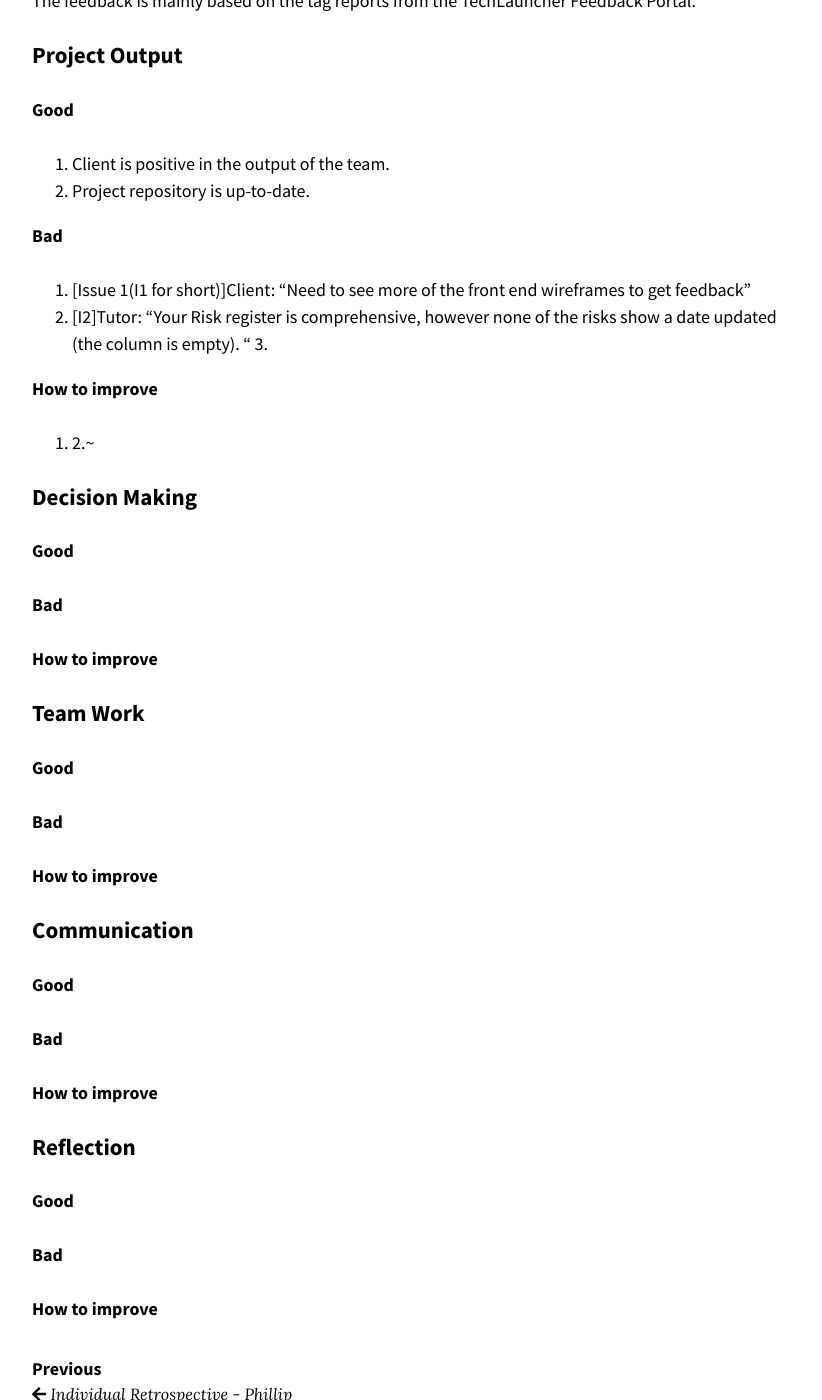
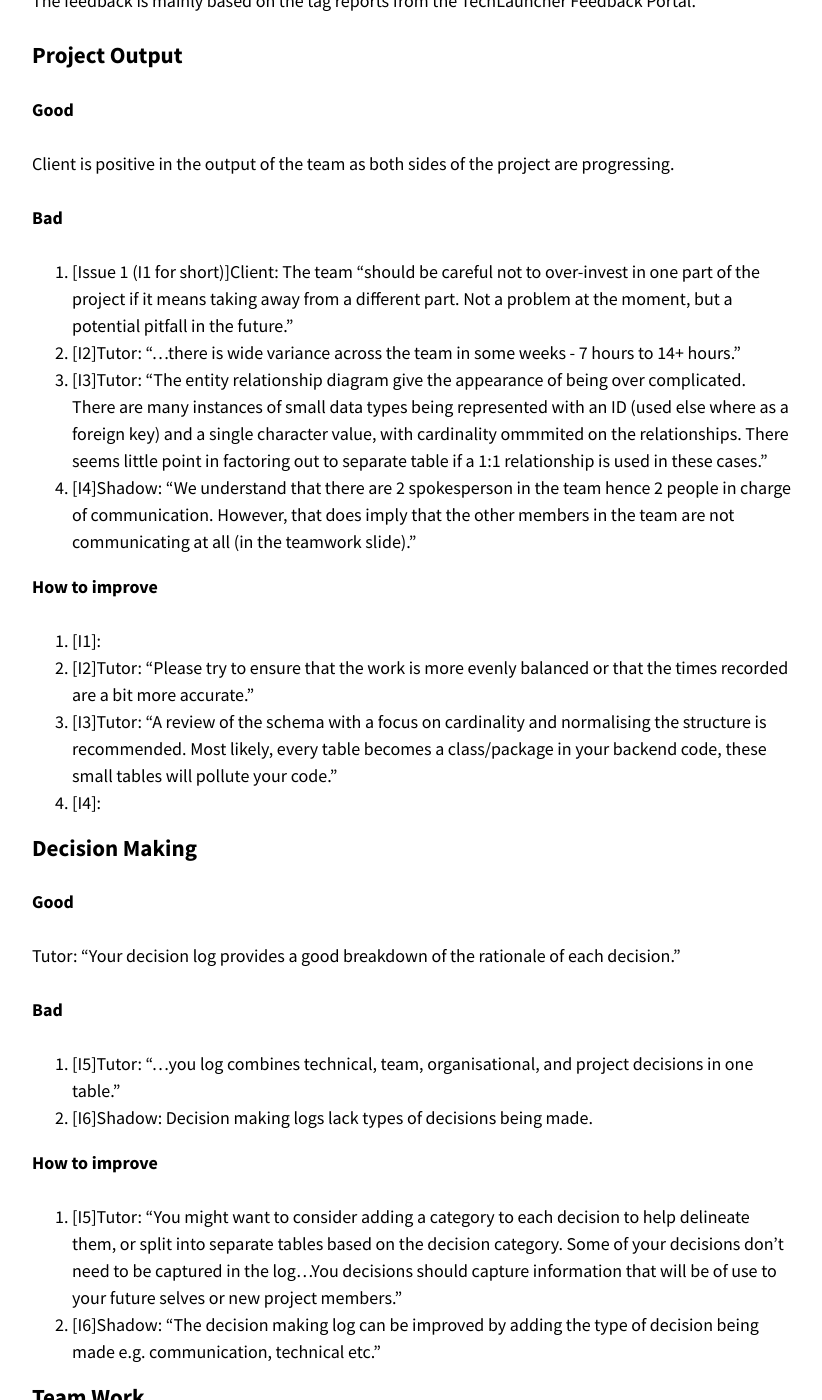
Before and after one commit to optofab/optofab.github.io, a Jekyll site: the page built from _retrospectives/2021-09-20-Retrospective-Audit-2-Semester2.md, in a window 1280 px wide and 1400 px high, scrolled down 1442 px. Shown: the whole window, without its empty margins (343-1165 px from the left). Built offline with Jekyll 4.4.1, drawn with Linux system fonts in a browser that asks for light colours; nearby versions of some CDN libraries; emoji names are drawn with the system emoji font; some of the changed text lies outside the part shown.

Commit message:
update retrospective based on tag reports for next team meeting discussion

```diff
--- a/_retrospectives/2021-09-20-Retrospective-Audit-2-Semester2.md
+++ b/_retrospectives/2021-09-20-Retrospective-Audit-2-Semester2.md
@@ -36,33 +36,47 @@ The feedback is mainly based on the tag reports from the TechLauncher Feedback P
 
 **Good**
 
-1. Client is positive in the output of the team.
-2. Project repository is up-to-date.
+Client is positive in the output of the team as both sides of the project are progressing.
 
 **Bad**
 
-1. [Issue 1(I1 for short)]Client: "Need to see more of the front end wireframes to get feedback"
-2. [I2]Tutor: "Your Risk register is comprehensive, however none of the risks show a date updated (the column is empty). "
-3.
+1. [Issue 1 (I1 for short)]Client: The team "should be careful not to over-invest in one part of the project if it means taking away from a different part. Not a problem at the moment, but a potential pitfall in the future."
+2. [I2]Tutor: "...there is wide variance across the team in some weeks - 7 hours to 14+ hours."
+3. [I3]Tutor: "The entity relationship diagram give the appearance of being over complicated. There are many instances of small data types being represented with an ID (used else where as a foreign key) and a single character value, with cardinality ommmited on the relationships. There seems little point in factoring out to separate table if a 1:1 relationship is used in these cases."
+4. [I4]Shadow: "We understand that there are 2 spokesperson in the team hence 2 people in charge of communication. However, that does imply that the other members in the team are not communicating at all (in the teamwork slide)."
 
 **How to improve**
 
-1. [I1]: The team's been interacting with client during the teaching break to show both the front-end design in high profile prototype and the back-end design. [Status: ]
-   2.~
+1. [I1]:
+2. [I2]Tutor: "Please try to ensure that the work is more evenly balanced or that the times recorded are a bit more accurate."
+3. [I3]Tutor: "A review of the schema with a focus on cardinality and normalising the structure is recommended. Most likely, every table becomes a class/package in your backend code, these small tables will pollute your code."
+4. [I4]:
 
 ### Decision Making
 
 **Good**
 
+Tutor: "Your decision log provides a good breakdown of the rationale of each decision."
+
 **Bad**
 
+1. [I5]Tutor: "...you log combines technical, team, organisational, and project decisions in one table."
+2. [I6]Shadow: Decision making logs lack types of decisions being made.
+
 **How to improve**
+
+1. [I5]Tutor: "You might want to consider adding a category to each decision to help delineate them, or split into separate tables based on the decision category. Some of your decisions don’t need to be captured in the log...You decisions should capture information that will be of use to your future selves or new project members."
+2. [I6]Shadow: "The decision making log can be improved by adding the type of decision being made e.g. communication, technical etc."
 
 ### Team Work
 
 **Good**
 
+Client and tutor: The team seems to be well coordinated and working effectively.
+
 **Bad**
+
+1. [I7]Tutor: "...be aware of the time needed for each team member to complete tasks and review your progress against previous weeks to ensure a fair division of work."
 
 **How to improve**
 
@@ -70,14 +84,30 @@ The feedback is mainly based on the tag reports from the TechLauncher Feedback P
 
 **Good**
 
+1. Client: "Their high level of communication has been maintained since the last audit."
+2. Tutor: "It is noticable since Audit 1 that the entire time is more active participating in tutorials."
+
 **Bad**
 
+1. [I8]Shadow: "Since the team uses WeChat as their main form of communication, there is no way of assessing how well the team communicates with each other."
+2. [I9]Shadow: "The discussions in the meeting logs are still pretty vague. There are actions for each meeting but we still don’t know the exact discussions that went on. Were all the members always in agreement? Is there someone in the team who acts as a devil advocate just to encourage discussions on alternatives."
+
 **How to improve**
+
+1. [I8]:
+2. [I9]:
 
 ### Reflection
 
 **Good**
 
+1. Client: "The team is also happy to listen to our feedback."
+2. Tutor: "It is great to see input into the reflection log from all team members."
+
 **Bad**
 
+1. [I10]Client: "...it’s worth noting that some of the technical difficulties they are encountering on the functional side of the website are very similar to last semester."
+
 **How to improve**
+
+1. [I10]
```
